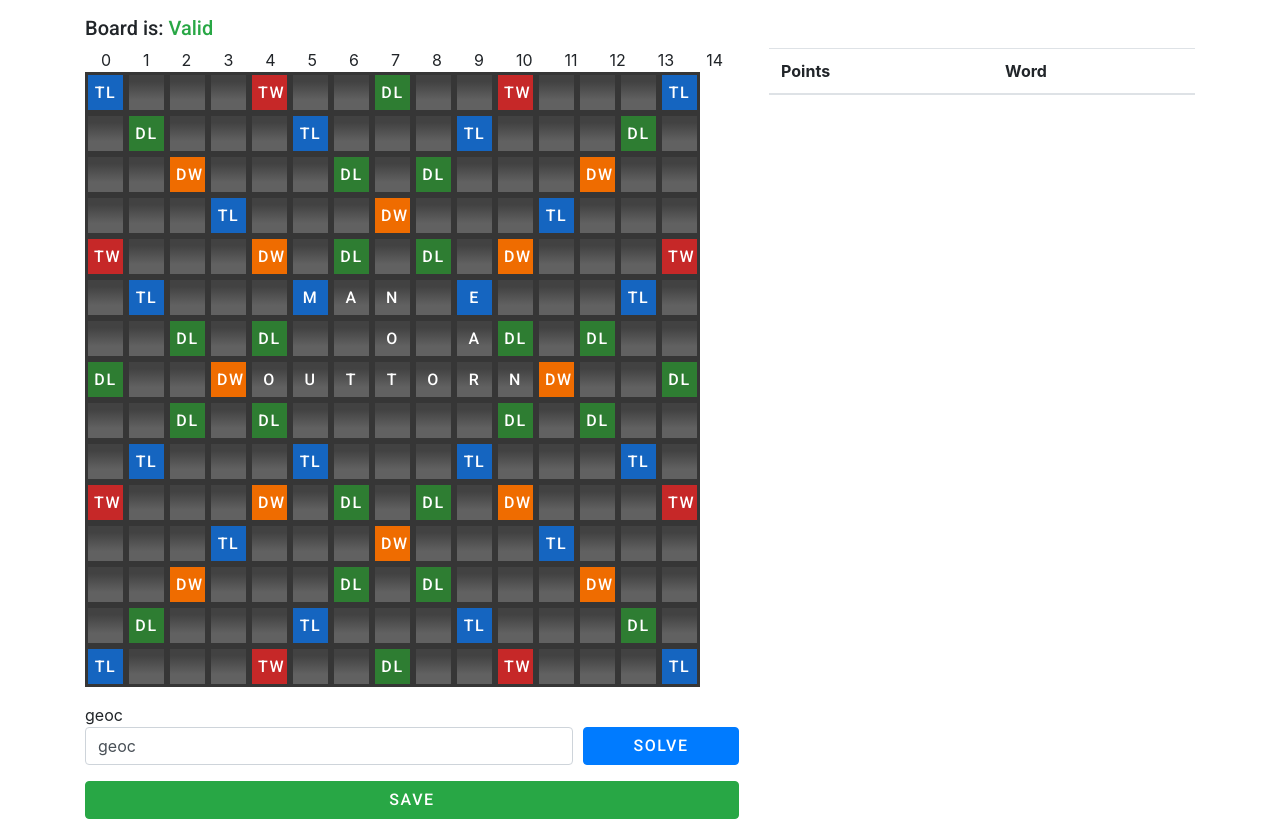
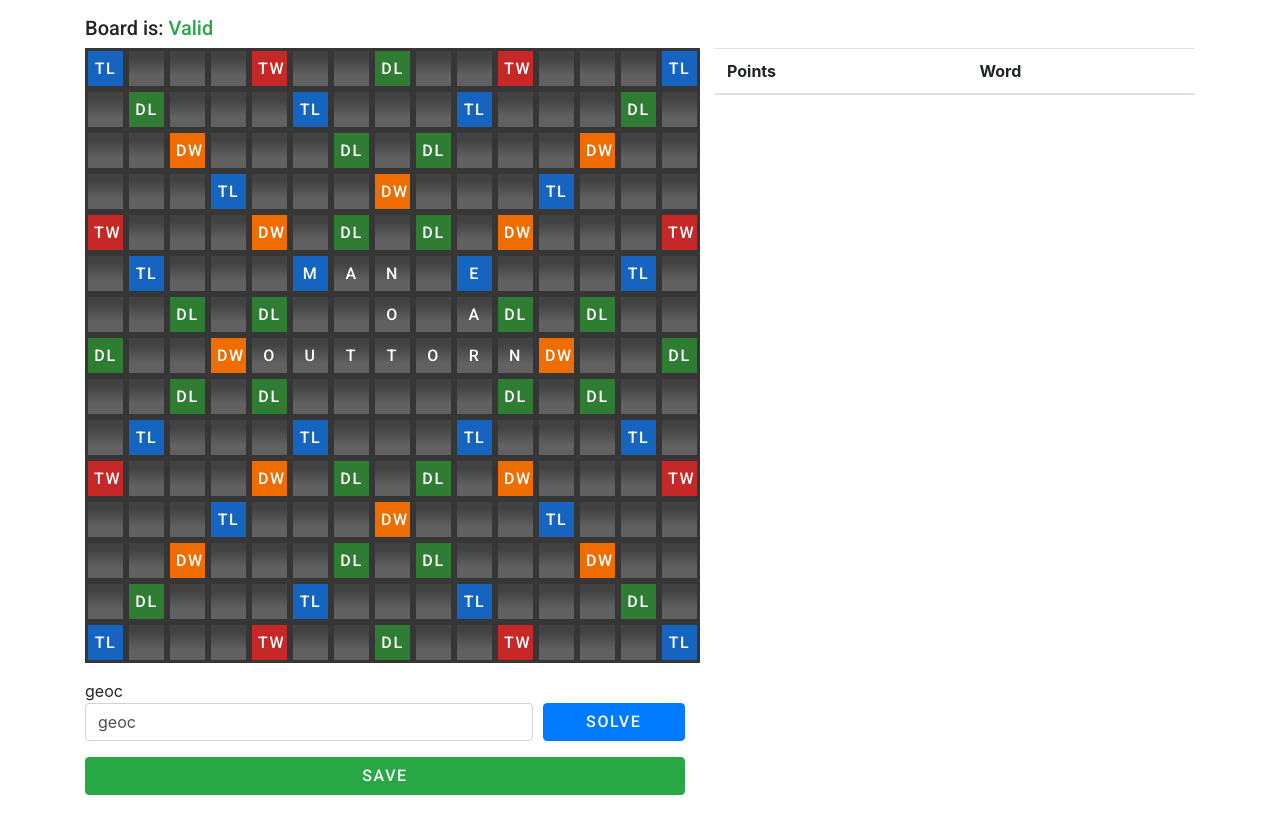
Before and after one commit to superfille/wordfeud-helper, a React (Create React App) app: page / in a window 1280 px wide. Built offline with nearby package versions, Linux system fonts and the light colour scheme.

Commit message:
Fixed loading buttons

```diff
--- a/src/App.tsx
+++ b/src/App.tsx
@@ -10,9 +10,7 @@ import { solveRows } from "./Solvers/RowSolver";
 import { sortByPoints } from './Solvers/SolverUtil';
 import { boardIsValid } from './Confirmers/Confirmer';
 
-type Props = {
-
-}
+type Props = {}
 
 type State = {
   board: Array<Array<Tile>>,
@@ -92,7 +90,7 @@ export default class App extends React.Component<Props, State> {
             return {
               char: char === 'Backspace' ? '' : char,
               special: tile.special,
-              final: true,
+              final: char !== 'Backspace',
             }
           }
           return rowTile;
@@ -163,6 +161,7 @@ export default class App extends React.Component<Props, State> {
     this.setState({
       loading: true,
     }, () => {
+      setTimeout(() => {
         const result = [
           ...solveColumns(this.state.board, this.state.playerChars),
           ...solveRows(this.state.board, this.state.playerChars)
@@ -172,6 +171,7 @@ export default class App extends React.Component<Props, State> {
           matchedWords: sortByPoints(result),
           loading: false
         });
+      }, 0)
     });
   }
 
--- a/src/Components/Board.tsx
+++ b/src/Components/Board.tsx
@@ -70,26 +70,7 @@ export default class Board extends React.Component<Props, States> {
 
   render() {
     return (
-      <div>
-        <div>
-          <span className="tile_heading">0</span>
-          <span className="tile_heading">1</span>
-          <span className="tile_heading">2</span>
-          <span className="tile_heading">3</span>
-          <span className="tile_heading">4</span>
-          <span className="tile_heading">5</span>
-          <span className="tile_heading">6</span>
-          <span className="tile_heading">7</span>
-          <span className="tile_heading">8</span>
-          <span className="tile_heading">9</span>
-          <span className="tile_heading">10</span>
-          <span className="tile_heading">11</span>
-          <span className="tile_heading">12</span>
-          <span className="tile_heading">13</span>
-          <span className="tile_heading">14</span>
-        </div>
-        <div className="board">{this.renderBoard()}</div>
-      </div>
+      <div className="board">{this.renderBoard()}</div>
     );
   };
 }
```
Also changed, not shown: src/testText.txt (deleted). Lines whose indentation alone changed are shown as unchanged.
